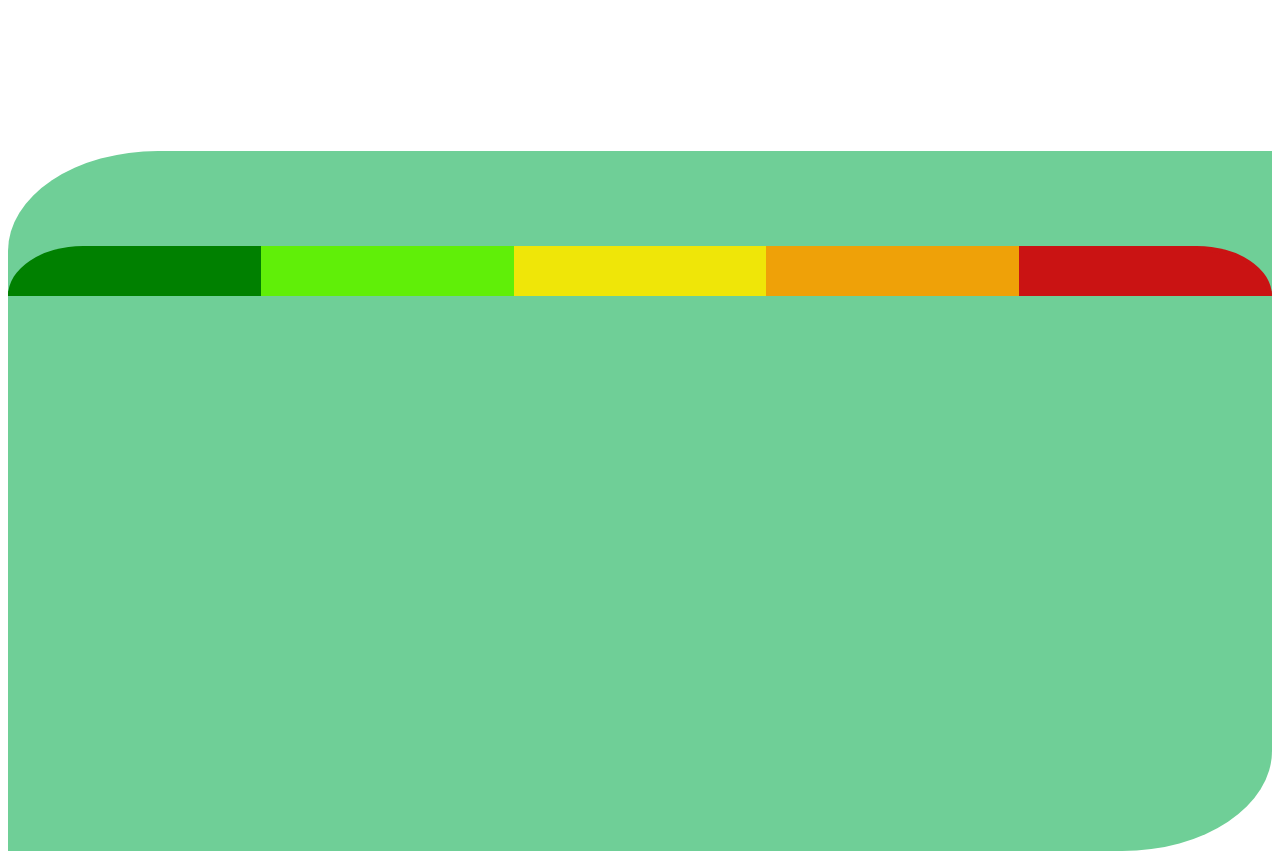
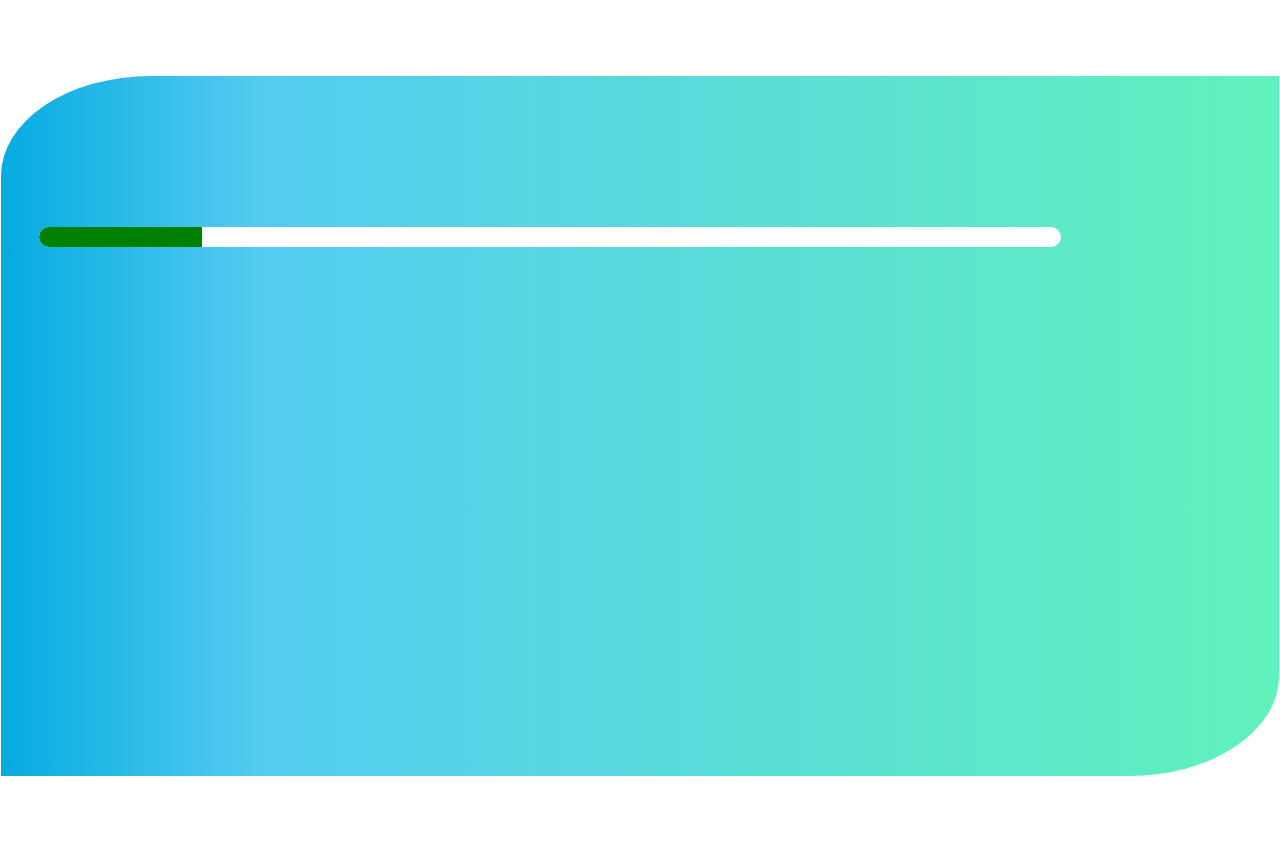
Before and after one commit to WildCodeSchool/Paris-0919-P2-Comparateur-de-prix, a React (Create React App) app: page / in a window 1280 px wide. After the commit the page ends 800 px from the top, so only its background shows below. Built offline with nearby package versions, Linux system fonts and the light colour scheme.

Commit message:
Barometre modification - WIP

```diff
--- a/src/Components/Main.css
+++ b/src/Components/Main.css
@@ -1,94 +1,69 @@
 
 .container {
-
   height: 700px;
-  background-color: #6FCF97;
-  margin-top: 4cm;
-  margin:none;
+background: linear-gradient(to right, #05abe0 0%,#53cbf1 20%,#60f2bc 100%);
   border-top-left-radius: 150px 100px;
   border-bottom-right-radius: 150px 100px;
+  margin-left: -7px;
+  margin-right: -7px;
+margin-top: 2cm;
+display: block;
 }
 
 
-.thermometre {
-   display:  flex;
-  justify-content: center;
-  align-items: center;
-  height: 100vh;
-  width: 120vw;
-}
-.wrapper {
-  width: 100%;
-  display: flex;
-  justify-content: center;
-  align-items: center;
-  height: 100%;
-  margin-top: -16cm;
+.echelle {
+  width: 90%;
+  height: 300px;
+  padding: 20px;
+  font-family: arial;
+  max-width: 650px;
+  margin-bottom: -5cm;
 }
 
-/*.balloon
- {  width: 80px;
-  height: 80px;
-  border: #175883 10px solid;
-  display: flex;
-  justify-content: center;
-  align-items: center;
-  border-radius: 50%;
-  position: absolute;
-  left: 0;
-  top: 0;
-  transform: translate(-65%, -25%);
- }
 
-.balloon-mercury {
-  background-color: #F47468;
-  width: 90%;
-  height: 90%;
-  border-radius: 50%;
-  border: 5px #ff9b92 solid;
+
+
+.Note {
+  width: 80%;
+  height: 20px;
+  background: white;
+  border-radius: 10px;
+  float: left;
+  overflow: hidden;
+margin-left: 1cm;
 }
- */
-.outside-border {
-  position: relative;
-  width: 100%;
-  border: black 10px;
-  height: 50px;
-  display: flex;
-  align-items: center;
-}
-.green {
-  background-color: green;
-  width: 20%;
-  height: 80%;
-  border-top-left-radius: 75px 50px;
-  border: 5px green solid;
+
+.progress {
+  float: left;
+  width: 16%;
+  height: 20px;
+background: green;
 
 }
-.greenclear {
-    background-color:#60EF08;
-    width: 20%;
-    height: 80%;
 
-    border: 5px #60EF08 solid;
+/*.echelle {
+  width: 100%;
+  height: 30px;
+  font-family: arial;
+  margin-left: 2cm;
+
+
 }
-.yellow {
-    background-color:#EFE608;
-    width: 20%;
-    height: 80%;
 
-    border: 5px #EFE608 solid;
+
+.Note{
+  width: 90%;
+  height: 20px;
+  background: white;
+  border-radius:10px;
+  margin-left: 1cm;
 }
-.orange {
-    background-color:#EFA108;
-    width: 20%;
-  height: 80%;
 
-    border: 5px #EFA108 solid;
-}
-.red {
-    background-color: #CA1313;
-    width: 20%;
-  height: 80%;
-  border-top-right-radius: 75px 50px;
-    border: 5px #CA1313 solid;
-}
+.progress {
+  width: 16%;
+  height: 20px;
+  background: green;
+  z-index: 333;
+
+
+}*/
--- a/src/Components/Main.jsx
+++ b/src/Components/Main.jsx
@@ -6,27 +6,17 @@ function Main() {
     return (
         <div className="all">
             <div className="container">
-            </div>
+                <div className="echelle">
+                        </div>
+                    <div className="Note">
+                        <div className="progress">
+                        </div>
+                        </div>
 
-            <div class="wrapper">
-                <div class="outside-border">
-
-                    <div class="green">
-                    </div>
-
-                    <div class="greenclear"></div>
-
-                    <div className="yellow">
-                    </div>
-                    <div className="orange">
-
-                    </div>
-                    <div className="red"></div>
-                </div>
-
-            </div>
+                        </div>
 
         </div>
+
     )
 }
 export default Main;
```
